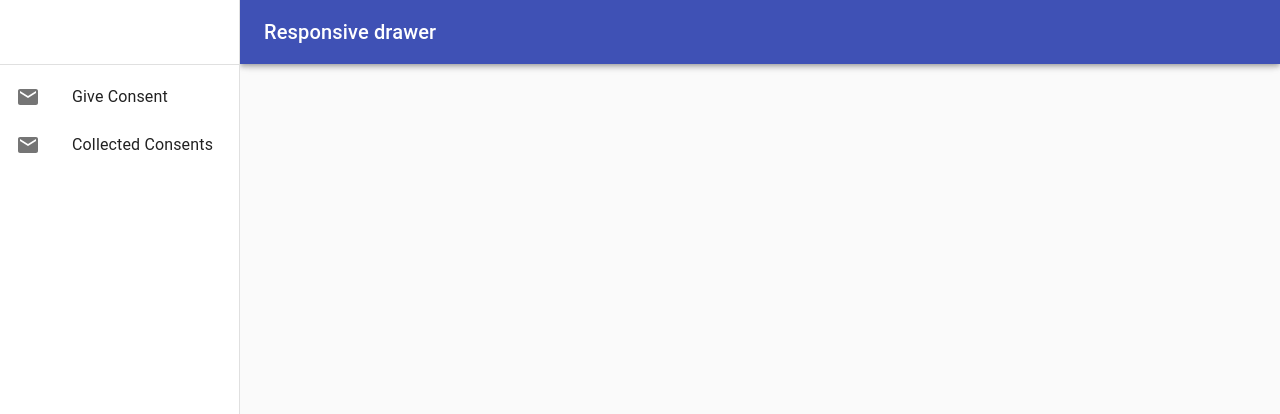
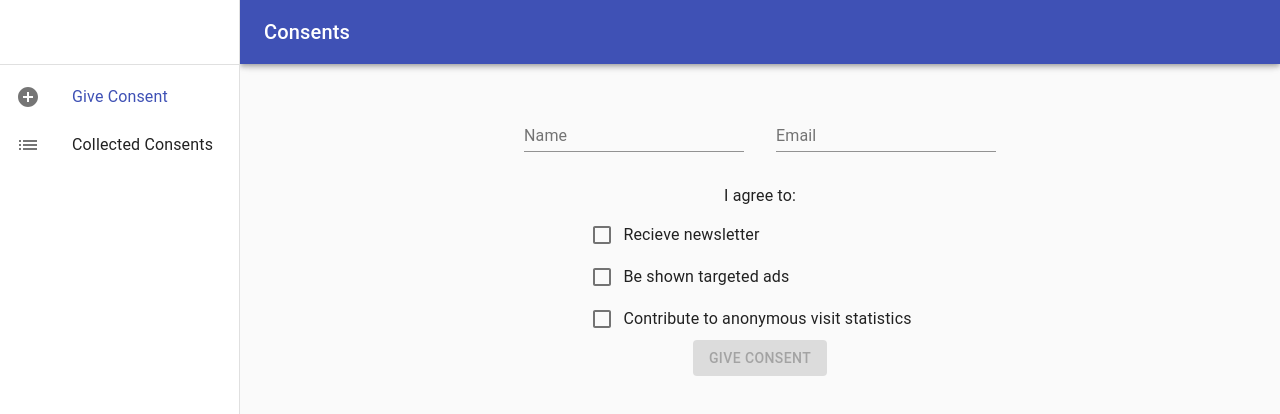
Before and after one commit to Ammce/news-letter-react, a React (Create React App) app: page /give-consent in a window 1280 px wide. Shown: the top 414 px of the page. Built offline with nearby package versions, Linux system fonts and the light colour scheme.

Commit message:
navigation fixes

```diff
--- a/src/app/common/Navigation/Navigation.tsx
+++ b/src/app/common/Navigation/Navigation.tsx
@@ -10,12 +10,13 @@ import List from '@material-ui/core/List';
 import ListItem from '@material-ui/core/ListItem';
 import ListItemIcon from '@material-ui/core/ListItemIcon';
 import ListItemText from '@material-ui/core/ListItemText';
-import MailIcon from '@material-ui/icons/Mail';
+import ListIcon from '@material-ui/icons/List';
+import AddCircleIcon from '@material-ui/icons/AddCircle';
 import MenuIcon from '@material-ui/icons/Menu';
 import Toolbar from '@material-ui/core/Toolbar';
 import Typography from '@material-ui/core/Typography';
 import { makeStyles, useTheme } from '@material-ui/core/styles';
-import { NavLink, Switch, Route } from 'react-router-dom';
+import { NavLink, Switch, Route, Redirect } from 'react-router-dom';
 
 import { GiveConsent, CollectedConsents } from '../../modules/Consents/';
 
@@ -74,14 +75,14 @@ function ResponsiveDrawer(props: any) {
       <Divider />
       <List>
         <NavLink
-          to='/'
+          to='/give-consent'
           activeStyle={{ color: '#3f51b5' }}
           exact
           className={classes.link}
         >
           <ListItem button key={'Give Consent'}>
             <ListItemIcon>
-              <MailIcon />
+              <AddCircleIcon />
             </ListItemIcon>
             <ListItemText primary={'Give Consent'} />
           </ListItem>
@@ -93,7 +94,7 @@ function ResponsiveDrawer(props: any) {
         >
           <ListItem button key={'Collected Consents'}>
             <ListItemIcon>
-              <MailIcon />
+              <ListIcon />
             </ListItemIcon>
             <ListItemText primary={'Collected Consents'} />
           </ListItem>
@@ -120,12 +121,11 @@ function ResponsiveDrawer(props: any) {
             <MenuIcon />
           </IconButton>
           <Typography variant='h6' noWrap>
-            Responsive drawer
+            Consents
           </Typography>
         </Toolbar>
       </AppBar>
       <nav className={classes.drawer} aria-label='mailbox folders'>
-        {/* The implementation can be swapped with js to avoid SEO duplication of links. */}
         <Hidden smUp implementation='css'>
           <Drawer
             container={container}
@@ -160,7 +160,14 @@ function ResponsiveDrawer(props: any) {
         <Switch>
           <Route
             exact
-            path={`/`}
+            path='/'
+            render={() => {
+              return <Redirect to='/give-consent' />;
+            }}
+          />
+          <Route
+            exact
+            path={`/give-consent`}
             render={(props) => <GiveConsent {...props} />}
           />
           <Route
@@ -168,45 +175,12 @@ function ResponsiveDrawer(props: any) {
             render={(props) => <CollectedConsents {...props} />}
           />
         </Switch>
-        {/* <Typography paragraph>
-          Lorem ipsum dolor sit amet, consectetur adipiscing elit, sed do
-          eiusmod tempor incididunt ut labore et dolore magna aliqua. Rhoncus
-          dolor purus non enim praesent elementum facilisis leo vel. Risus at
-          ultrices mi tempus imperdiet. Semper risus in hendrerit gravida rutrum
-          quisque non tellus. Convallis convallis tellus id interdum velit
-          laoreet id donec ultrices. Odio morbi quis commodo odio aenean sed
-          adipiscing. Amet nisl suscipit adipiscing bibendum est ultricies
-          integer quis. Cursus euismod quis viverra nibh cras. Metus vulputate
-          eu scelerisque felis imperdiet proin fermentum leo. Mauris commodo
-          quis imperdiet massa tincidunt. Cras tincidunt lobortis feugiat
-          vivamus at augue. At augue eget arcu dictum varius duis at consectetur
-          lorem. Velit sed ullamcorper morbi tincidunt. Lorem donec massa sapien
-          faucibus et molestie ac.
-        </Typography>
-        <Typography paragraph>
-          Consequat mauris nunc congue nisi vitae suscipit. Fringilla est
-          ullamcorper eget nulla facilisi etiam dignissim diam. Pulvinar
-          elementum integer enim neque volutpat ac tincidunt. Ornare suspendisse
-          sed nisi lacus sed viverra tellus. Purus sit amet volutpat consequat
-          mauris. Elementum eu facilisis sed odio morbi. Euismod lacinia at quis
-          risus sed vulputate odio. Morbi tincidunt ornare massa eget egestas
-          purus viverra accumsan in. In hendrerit gravida rutrum quisque non
-          tellus orci ac. Pellentesque nec nam aliquam sem et tortor. Habitant
-          morbi tristique senectus et. Adipiscing elit duis tristique
-          sollicitudin nibh sit. Ornare aenean euismod elementum nisi quis
-          eleifend. Commodo viverra maecenas accumsan lacus vel facilisis. Nulla
-          posuere sollicitudin aliquam ultrices sagittis orci a.
-        </Typography> */}
       </main>
     </div>
   );
 }
 
 ResponsiveDrawer.propTypes = {
-  /**
-   * Injected by the documentation to work in an iframe.
-   * You won't need it on your project.
-   */
   window: PropTypes.func,
 };
 
```
